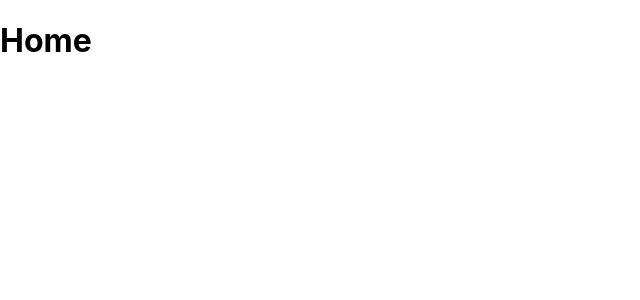
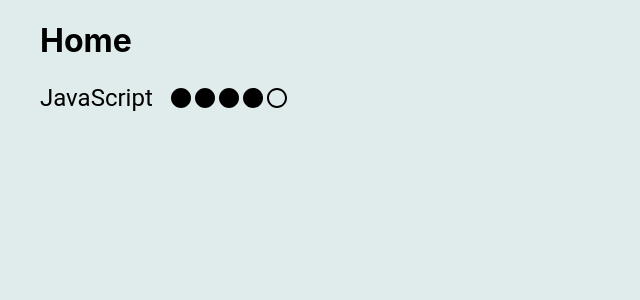
Before and after one commit to lucas-ipsum/lucas-cv, a React (Create React App) app: page / in a window 1280 px wide. Shown: the top 300 px of the page, without its empty margins (0-640 px from the left). Built offline with nearby package versions, Linux system fonts and the light colour scheme.

Commit message:
Skills implemented

```diff
--- a/package.json
+++ b/package.json
@@ -5,6 +5,7 @@
   "dependencies": {
     "@emotion/react": "^11.10.5",
     "@emotion/styled": "^11.10.5",
+    "@mui/icons-material": "^5.11.0",
     "@mui/material": "^5.11.0",
     "@testing-library/jest-dom": "^5.16.5",
     "@testing-library/react": "^13.4.0",
--- a/src/App.js
+++ b/src/App.js
@@ -7,7 +7,10 @@
 
 function App() {
   return (
-    <Box>
+    <Box sx={{
+      ml: 5,
+      mr: 5,
+    }}>
       <Home />
     </Box>
 
--- a/src/components/Home/Home.js
+++ b/src/components/Home/Home.js
@@ -1,5 +1,6 @@
 import React from 'react'
 import {Box} from '@mui/material';
+import Skills from '../Skills/Skills';
 
 function Home(props) {
 
@@ -8,7 +9,7 @@
 return (
 <Box>
     <h1>Home</h1>
-
+    <Skills />
 </Box>
 
 )
--- /dev/null
+++ b/src/components/Skills/Skills.js
@@ -0,0 +1,39 @@
+import React from 'react'
+// MUI
+import { Box, Typography } from '@mui/material';
+
+// Icons
+import CircleIcon from '@mui/icons-material/Circle';
+import CircleOutlinedIcon from '@mui/icons-material/CircleOutlined';
+
+function Skills(props) {
+let skillScore = 4;
+let skillName = 'JavaScript'
+let skillArr = [];
+
+// Set
+for(var i = 0; i < 5; i++) {
+    if (i < skillScore) {
+        skillArr.push(<CircleIcon />)
+    } else {
+        skillArr.push(<CircleOutlinedIcon />)
+    }
+}
+
+
+
+return (
+    <Box sx={{
+        display: 'flex',
+        alignItems: 'center',
+        flexWrap: 'wrap'
+    }}>
+        <Typography variant='h5' sx={{mr:2}}>{skillName}</Typography>
+        {
+            skillArr
+        }
+    </Box>
+)
+}
+
+export default Skills;
--- a/src/index.css
+++ b/src/index.css
@@ -1,3 +1,6 @@
+html {
+  background-color: #e0ebeb;
+}
 body {
   margin: 0;
   font-family: -apple-system, BlinkMacSystemFont, 'Segoe UI', 'Roboto', 'Oxygen',
```
Also changed, not shown: 1 other file (tests, documents, lock files or other folders).
